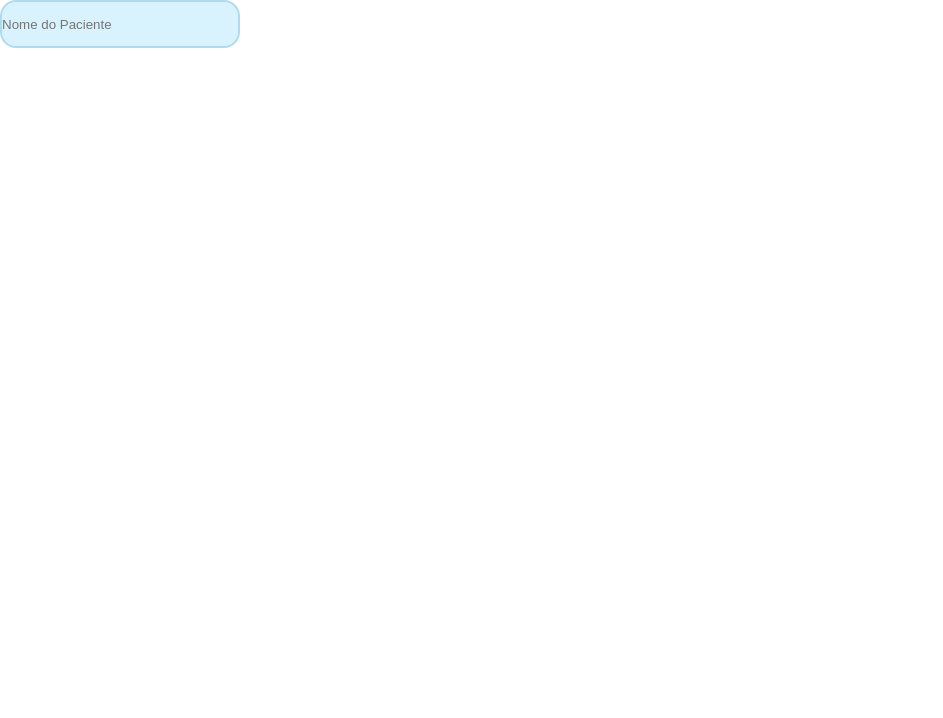
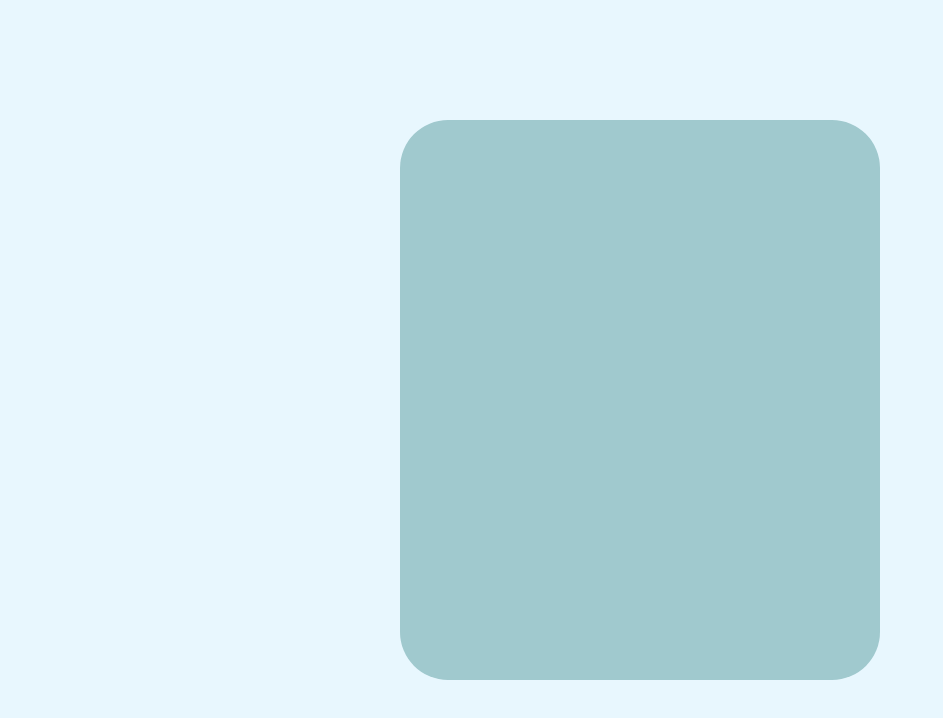
Before and after one commit to gooncalvesgaby/patient-form, a React (Vite) app: page / in a window 1280 px wide. Shown: the top 718 px of the page, without its empty margins (0-943 px from the left). Built offline with nearby package versions, Linux system fonts and the light colour scheme.

Commit message:
criação do componente Inicio

```diff
--- a/src/App.jsx
+++ b/src/App.jsx
@@ -1,5 +1,5 @@
 import { createGlobalStyle } from "styled-components"
-import Input from "./Components/Input/input.jsx"
+import Inicio from "./Components/Inicio/inicio.jsx"
 
 const GlobalStyle = createGlobalStyle`
 *{
@@ -14,7 +14,7 @@ function App() {
   return (
     <>
     <GlobalStyle/>
-    <Input/>
+    <Inicio/>
     </>
   )
 }
--- /dev/null
+++ b/src/Components/Inicio/inicio.jsx
@@ -0,0 +1,12 @@
+import * as S from "./inicioStyle.jsx"
+
+function Inicio() {
+    return(
+        <S.Inicio>
+            <S.Div>
+            </S.Div>
+        </S.Inicio>
+    )
+}
+
+export default Inicio
--- /dev/null
+++ b/src/Components/Inicio/inicioStyle.jsx
@@ -0,0 +1,17 @@
+import styled from "styled-components"
+
+export const Inicio = styled.div`
+width: 100vw;
+height: 100vh;
+background-color: #03a9f417;
+display: flex;
+justify-content: center;
+align-items: center;
+`
+
+export const Div = styled.div`
+width: 30rem;
+height: 35rem;
+background-color: #a0c9ce;
+border-radius: 3rem;
+`
```
